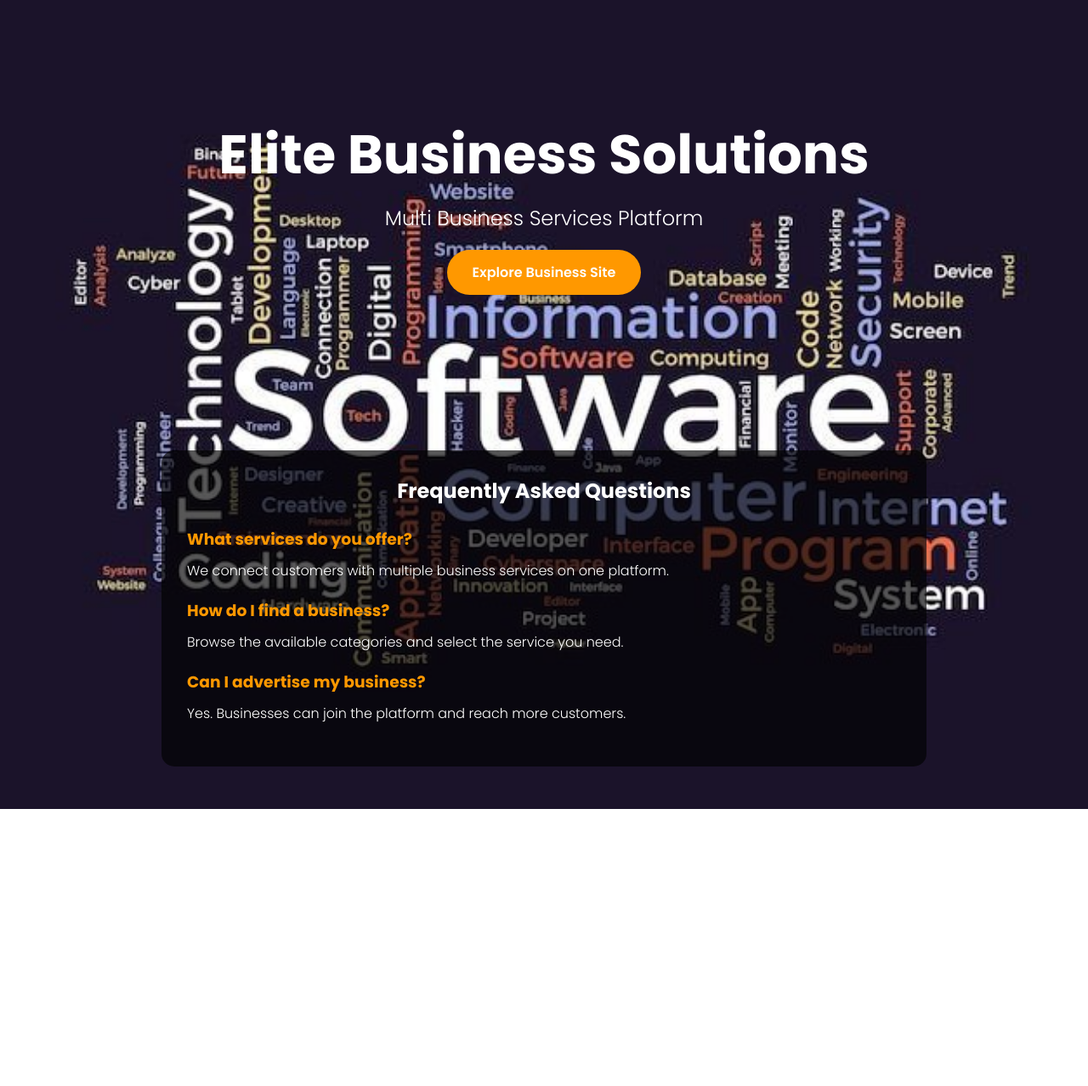
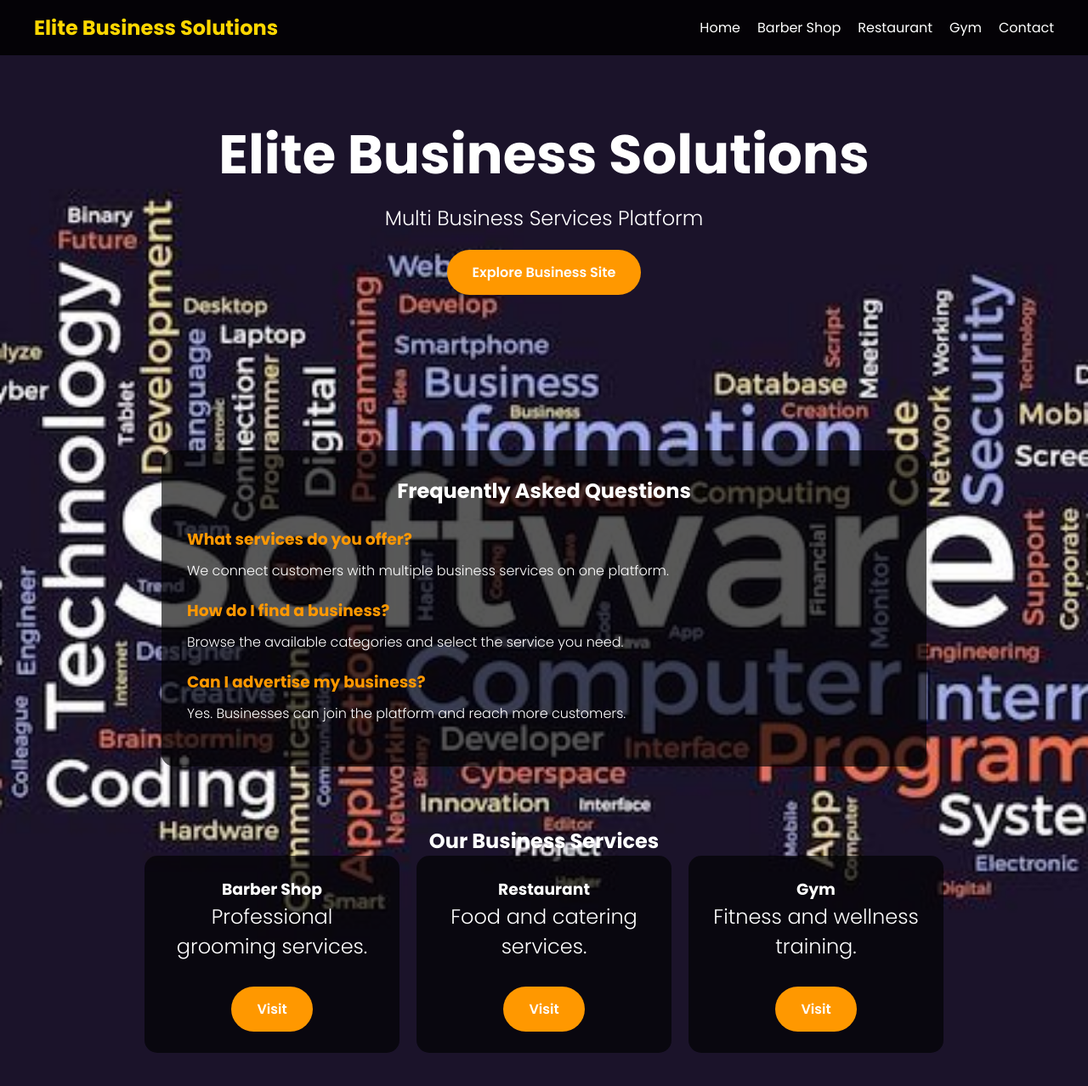
Before and after one commit to KangwaPhillip21/Multi-Business-Site, a plain HTML site: page index.html in a window 1280 px wide. Shown: the whole page at 85% size. Before the commit the page ends 952 px from the top, so only its background shows below. Drawn offline with Linux system fonts and the light colour scheme.

Commit message:
Added restaurant page and improved navigation system

```diff
--- a/index.html
+++ b/index.html
@@ -19,6 +19,23 @@
       <a href="barbershop.html" class="btn">
         Explore Business Site
     </a>
+    <nav class="navbar">
+    <div class="logo">
+        Elite Business Solutions
+    </div>
+
+
+
+    <ul class="nav-links">
+
+
+        <li><a href="index.html">Home</a></li>
+        <li><a href="barbershop.html">Barber Shop</a></li>
+        <li><a href="restaurant.html">Restaurant</a></li>
+        <li><a href="#">Gym</a></li>
+        <li><a href="#">Contact</a></li>
+    </ul>
+</nav>
 </header>
 
 <section class="faq-section">
@@ -40,6 +57,35 @@
     </div>
 </section>
 
+<section class="businesses">
+
+    <h2>Our Business Services</h2>
+
+    <div class="business-grid">
+
+        <div class="business-card">
+            <h3>Barber Shop</h3>
+            <p>Professional grooming services.</p>
+            <a href="barbershop.html" class="btn">Visit</a>
+        </div>
+
+       <div class="business-card">
+    <h3>Restaurant</h3>
+    <p>Food and catering services.</p>
+
+    <a href="restaurant.html" class="btn">Visit</a>
+</div>
+
+        <div class="business-card">
+            <h3>Gym</h3>
+            <p>Fitness and wellness training.</p>
+
+            <a href="gym.html"class="btn">Visit</a>
+        </div>
+
+    </div>
+
+</section>
 </body>
 
 
--- /dev/null
+++ b/restaurant.css
@@ -0,0 +1,166 @@
+/* RESET */
+* {
+    margin: 0;
+    padding: 0;
+    box-sizing: border-box;
+}
+
+/* BODY */
+body {
+    font-family: 'Poppins', sans-serif;
+
+    background-image: url("images/restaurant.jpg");
+    background-size: cover;
+    background-position: center;
+    background-attachment: fixed;
+
+    color: white;
+}
+.hero {
+    height: 70vh;
+
+    display: flex;
+    flex-direction: column;
+    justify-content: center;
+    align-items: center;
+
+    text-align: center;
+
+    background: rgba(0,0,0,0.6);
+}
+
+.hero h1 {
+    font-size: 4rem;
+    color: #FFD700;
+}
+
+.hero p {
+    font-size: 1.3rem;
+    margin: 15px 0;
+}
+
+.btn {
+    display: inline-block;
+    padding: 14px 30px;
+    background: #ff9800;
+    color: white;
+    text-decoration: none;
+    border-radius: 30px;
+    font-weight: 600;
+    transition: 0.3s;
+}
+
+.btn:hover {
+    transform: scale(1.05);
+}
+
+.menu-section {
+    padding: 60px 20px;
+    text-align: center;
+    background: rgba(0,0,0,0.7);
+}
+
+.menu-section h2 {
+    font-size: 2.5rem;
+    margin-bottom: 30px;
+    color: #FFD700;
+}
+
+.menu-grid {
+    display: flex;
+    justify-content: center;
+    gap: 20px;
+    flex-wrap: wrap;
+}
+
+.menu-card {
+    background: rgba(0,0,0,0.6);
+    padding: 20px;
+    width: 250px;
+    border-radius: 12px;
+}
+
+.menu-card h3 {
+    color: #ff9800;
+}
+
+.menu-card span {
+    display: block;
+    margin-top: 10px;
+    font-weight: bold;
+    color: #FFD700;
+}
+
+/* NAVBAR */
+
+.navbar {
+    position: fixed;
+    top: 0;
+    left: 0;
+    width: 100%;
+
+    display: flex;
+    justify-content: space-between;
+    align-items: center;
+
+    padding: 15px 40px;
+    background: rgba(0,0,0,0.85);
+    z-index: 1000;
+}
+
+.logo {
+    color: #FFD700;
+    font-size: 1.5rem;
+    font-weight: bold;
+}
+
+.nav-links {
+    list-style: none;
+    display: flex;
+    gap: 20px;
+}
+
+.nav-links a {
+    color: white;
+    text-decoration: none;
+}
+
+.nav-links a:hover {
+    color: #FFD700;
+}
+body {
+    padding-top: 80px;
+}
+
+.order-section {
+    max-width: 700px;
+    margin: 60px auto;
+    padding: 30px;
+
+    background: rgba(0,0,0,0.7);
+    border-radius: 15px;
+
+    text-align: center;
+}
+
+.order-section h2 {
+    color: #FFD700;
+    margin-bottom: 20px;
+}
+
+.order-section form {
+    display: flex;
+    flex-direction: column;
+    gap: 15px;
+}
+
+.order-section input,
+.order-section select {
+    padding: 12px;
+    border-radius: 8px;
+    border: none;
+}
+
+.order-section button {
+    cursor: pointer;
+}
--- a/style.css
+++ b/style.css
@@ -122,6 +122,41 @@ p {
     transform: scale(1.05);
 }
 
+/* NAVIGATION */
+
+.navbar {
+    position: fixed;
+    top: 0;
+    left: 0;
+    width: 100%;
+    z-index: 1000;
+
+    background: rgba(0,0,0,0.85);
+    display: flex;
+    justify-content: space-between;
+    align-items: center;
+    padding: 15px 40px;
+}
+.logo {
+    color: #FFD700;
+    font-size: 1.5rem;
+    font-weight: bold;
+}
+
+.nav-links {
+    list-style: none;
+    display: flex;
+    gap: 20px;
+}
+
+.nav-links a {
+    color: white;
+    text-decoration: none;
+}
+
+.nav-links a:hover {
+    color: #FFD700;
+}
 /* FAQ SECTION */
 
 .faq-section {
@@ -150,3 +185,23 @@ p {
     font-size: 1rem;
     margin-bottom: 0;
 }
+.businesses {
+    max-width: 1200px;
+    margin: 50px auto;
+    padding: 20px;
+    text-align: center;
+}
+
+.business-grid {
+    display: flex;
+    gap: 20px;
+    justify-content: center;
+    flex-wrap: wrap;
+}
+
+.business-card {
+    background: rgba(0,0,0,0.65);
+    width: 300px;
+    padding: 25px;
+    border-radius: 15px;
+}
```
Also changed, not shown: restaurant.html (added, +89 -0 lines), images/restaurant.jpg (added).
